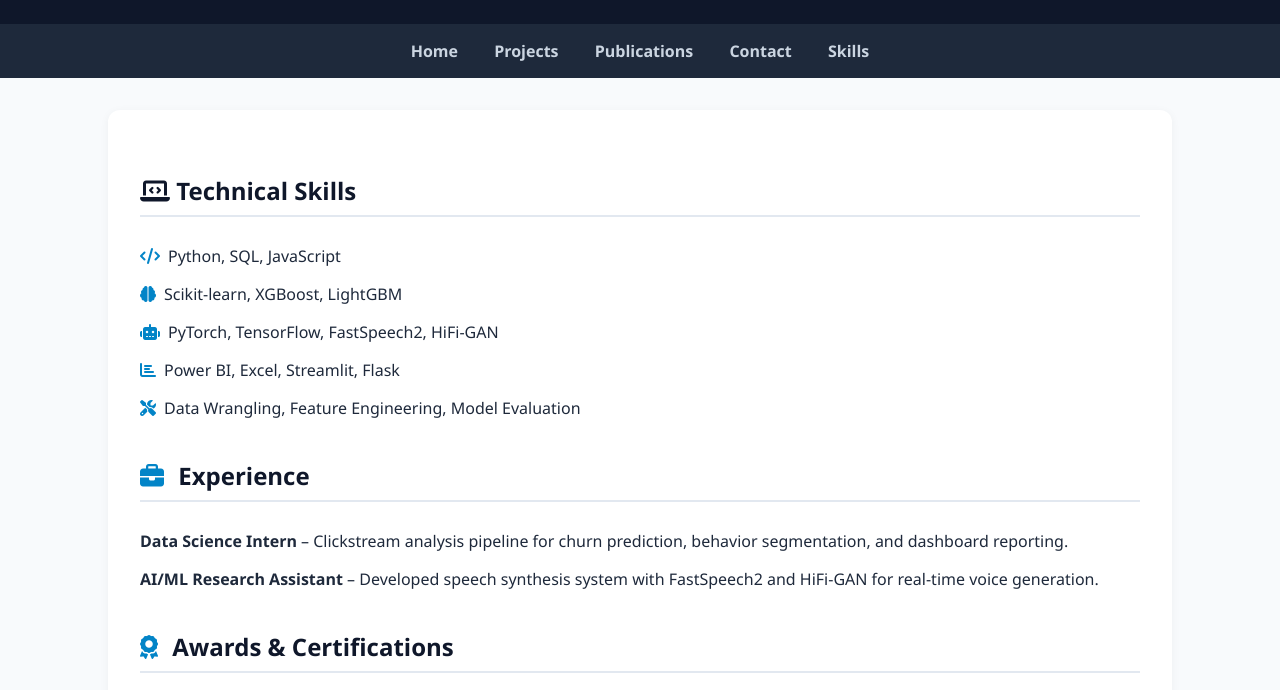
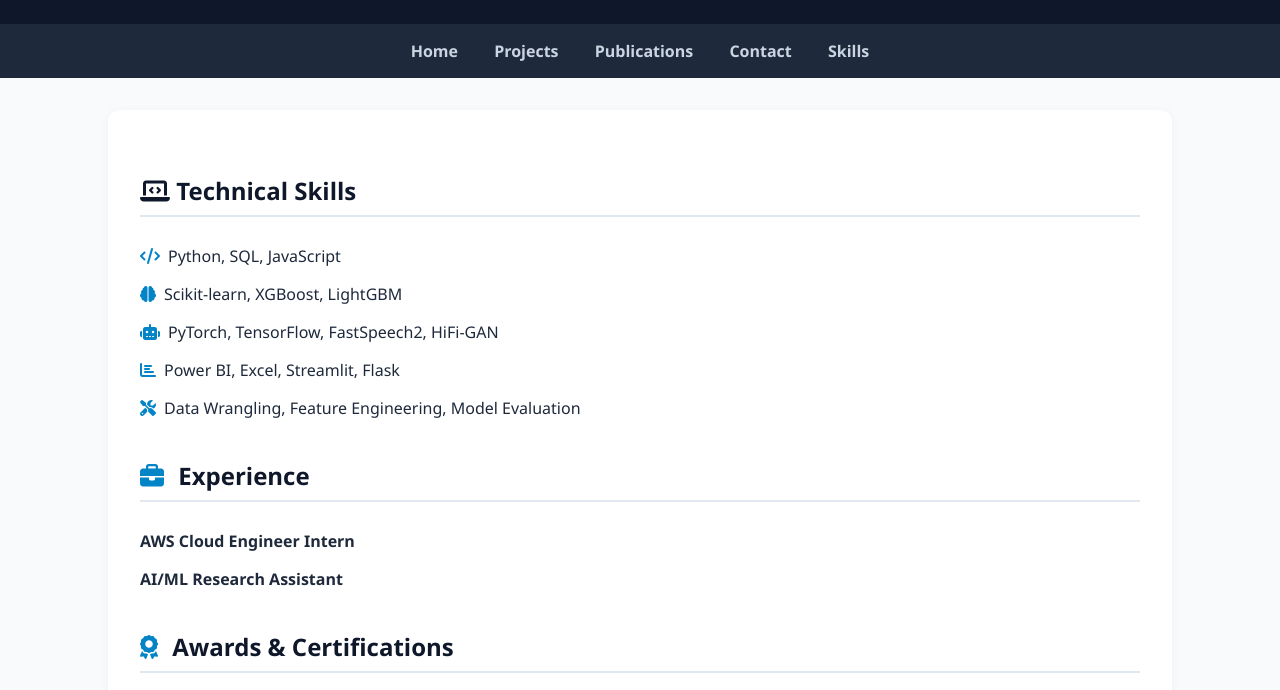
Before and after one commit to NPK05/portfolio, a plain HTML site: page skills_experience_awards.html in a window 1280 px wide. Shown: the part 110-800 px from the top of the page. Drawn offline with Linux system fonts and the light colour scheme.

Commit message:
skills_experience_awards.html

```diff
--- a/skills_experience_awards.html
+++ b/skills_experience_awards.html
@@ -39,8 +39,8 @@
 
     <h2><i class="fas fa-briefcase icon"></i> Experience</h2>
     <ul>
-      <li><strong>Data Science Intern</strong> – Clickstream analysis pipeline for churn prediction, behavior segmentation, and dashboard reporting.</li>
-      <li><strong>AI/ML Research Assistant</strong> – Developed speech synthesis system with FastSpeech2 and HiFi-GAN for real-time voice generation.</li>
+      <li><strong>AWS Cloud Engineer Intern</strong> </li>
+      <li><strong>AI/ML Research Assistant</strong> </li>
     </ul>
 
     <h2><i class="fas fa-award icon"></i> Awards & Certifications</h2>
```
